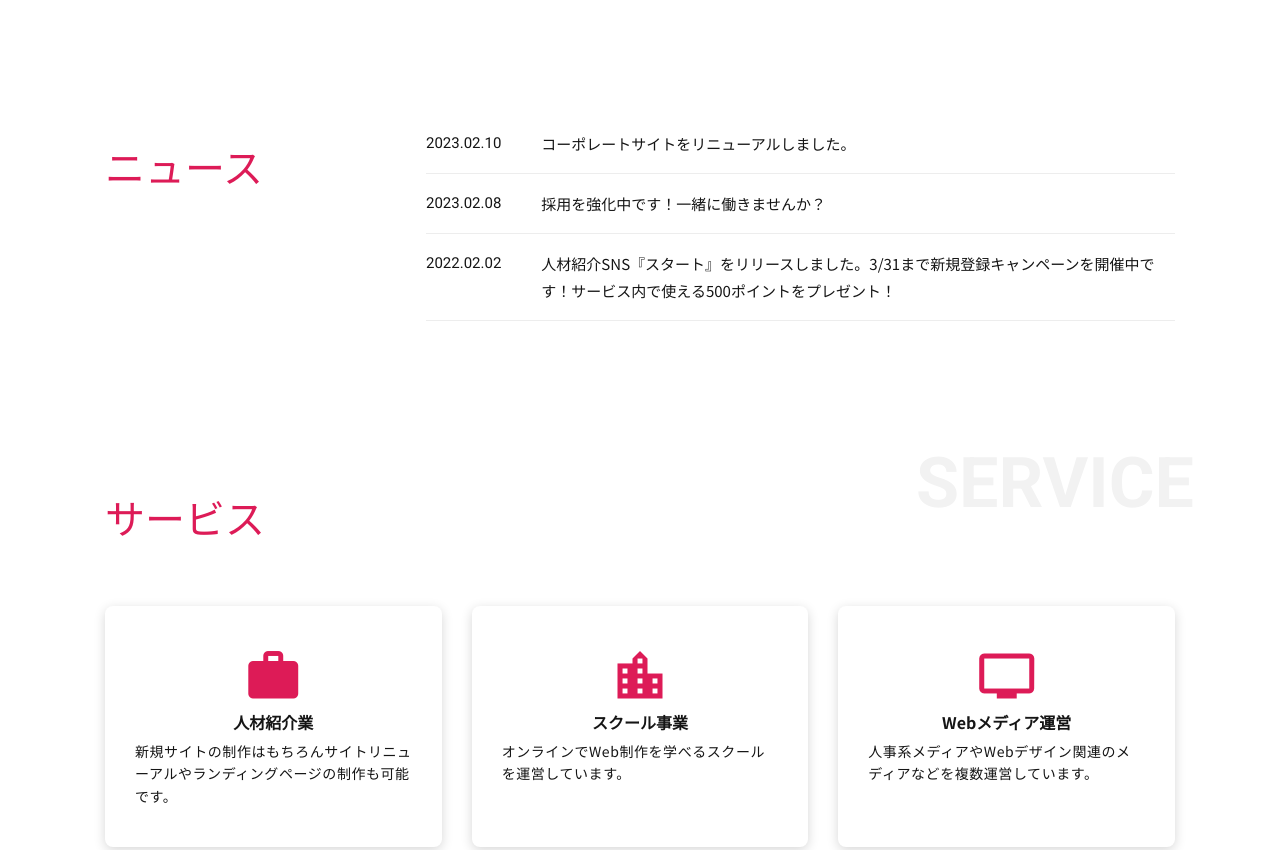
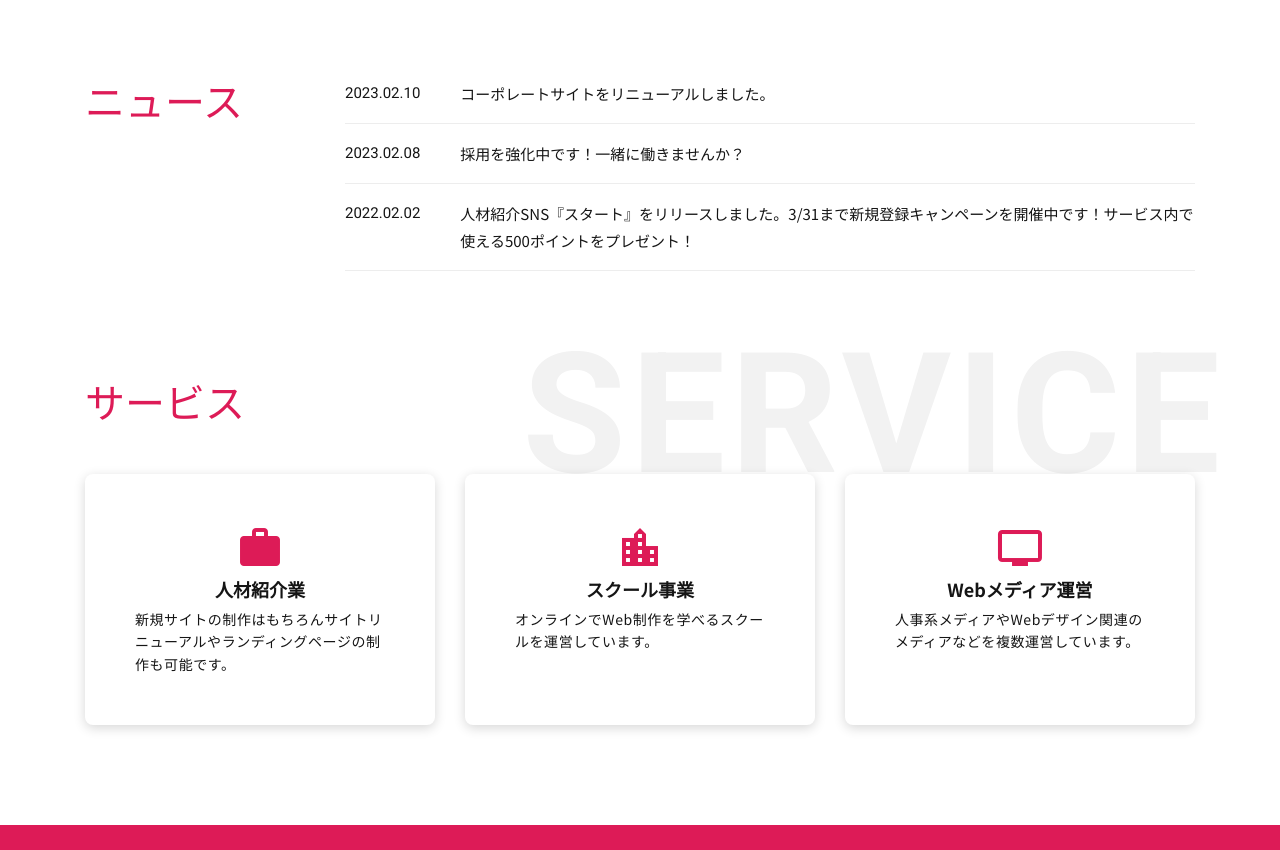
Before and after one commit to doshima-enFiler/create-studysite01, a website built with webpack: page dist/index.html in a window 1280 px wide. Shown: the part 690-1540 px from the top of the page. Built offline with nearby package versions, Linux system fonts and the light colour scheme.

Commit message:
edit scss of top-page

```diff
--- a/src/scss/object/project/_top.scss
+++ b/src/scss/object/project/_top.scss
@@ -8,19 +8,21 @@
   max-width: $inner-width;
   padding: 0 20px;
   @include mq{
+    width: 95%;
     max-width: 1110px;
     margin: 0 auto;
-    padding: 50px 20px;
+    padding: 0;
   }
 }
 %p-top-heading {
   margin-bottom: 22px;
   padding: 0;
   color: $c-main;
-  font-size: rem(80px);
+  font-size: rem(32px);
   @include mq {
+    margin-bottom: 53px;
     font-size: rem(40px);
-    margin-bottom: 53px;
+    line-height: 1;
   }
 }
 
@@ -50,12 +52,18 @@
     font-size: rem(80px);
     font-weight: bold;
     line-height: 1;
+    @include mq{
+      font-size: rem(160px);
+    }
   }
   &__catch {
     width: 100%;
     text-align: center;
     color: #fff;
     font-style: rem(20px);
+    @include mq{
+      font-size: rem(24px);
+    }
   }
   &__bg {
     position: absolute;
@@ -78,7 +86,7 @@
     @extend %p-top-inner;
     @include mq{
       display: flex;
-      flex-wrap: wrap;
+      flex-wrap: no-wrap;
       justify-content: space-between;
     }
   }
@@ -86,12 +94,12 @@
     @extend %p-top-heading;
     @include mq{
       display: inline-block;
-      width: 20%;
+      min-width: 250px;
     }
   }
   &__list{
     @include mq{
-      width: 70%;
+      max-width: 850px;
     }
   }
   &__link {
@@ -118,11 +126,17 @@
 
 .p-top-service {
   margin-bottom: 80px;
+  @include mq{
+    margin-bottom: 100px;
+  }
   &__inner {
     @extend %p-top-inner;
   }
   &__heading {
     @extend %p-top-heading;
+    @include mq{
+      padding-top: 50px;
+    }
   }
   &__heading-sub {
     position: absolute;
@@ -133,7 +147,13 @@
     font-size: rem(70px);
     font-weight: bold;
     line-height: 1.5;
+    letter-spacing: 0.03em;
     z-index: -1;
+    @include mq{
+      right: -30px;
+      font-size: rem(168px);
+      line-height: 1;
+    }
   }
   &__body {
     display: flex;
@@ -152,6 +172,7 @@
     text-align: center;
     @include mq {
       width: calc((100% - 30px * 2) / 3);
+      padding: 50px;
     }
   }
   &__item-icon {
@@ -159,12 +180,18 @@
       color: $c-main;
       font-size: rem(60px);
       line-height: 1;
+      @include mq{
+        font-size: rem(48px);
+      }
     }
   }
   &__item-heading{
     margin-bottom: 10px;
     font-weight: bold;
     line-height: 1;
+    @include mq{
+      font-size: rem(18px);
+    }
   }
   &__item-text{
     font-size: rem(14px);
```
Also changed, not shown: dist/style.css.
